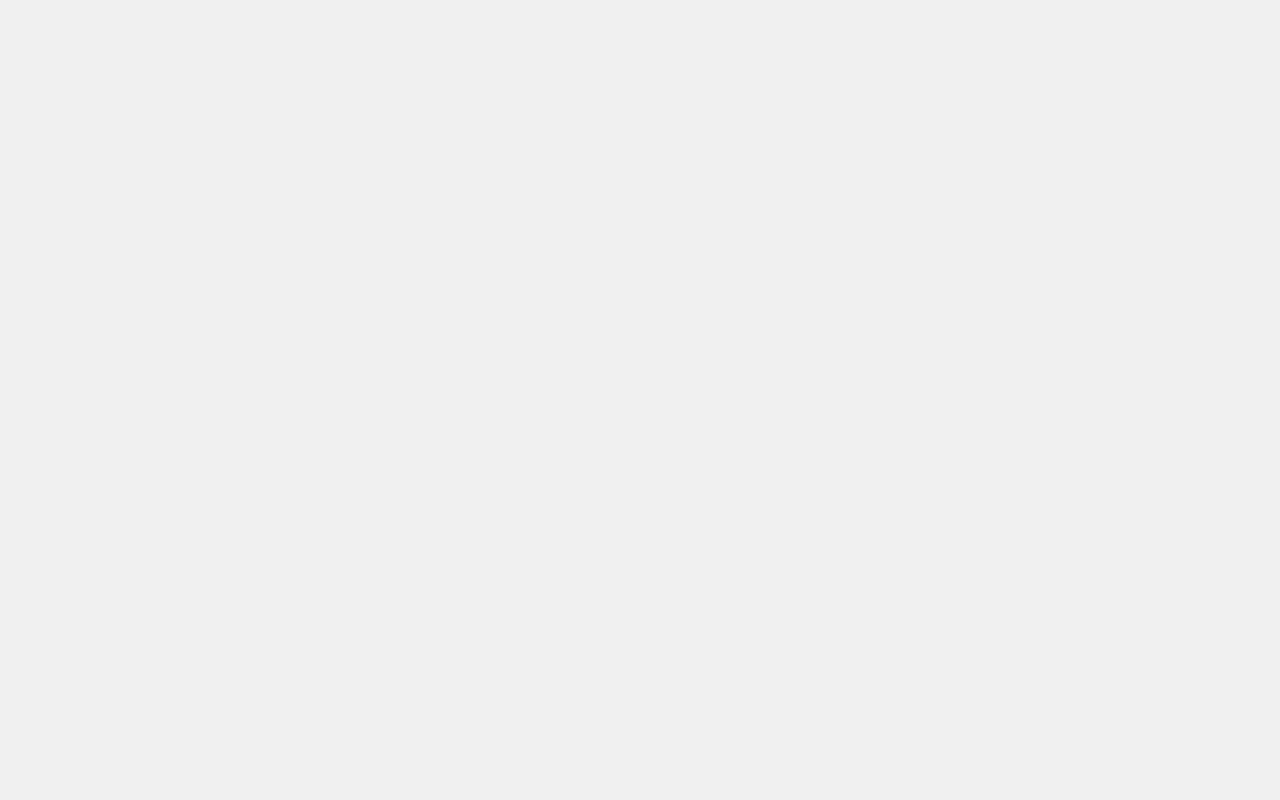
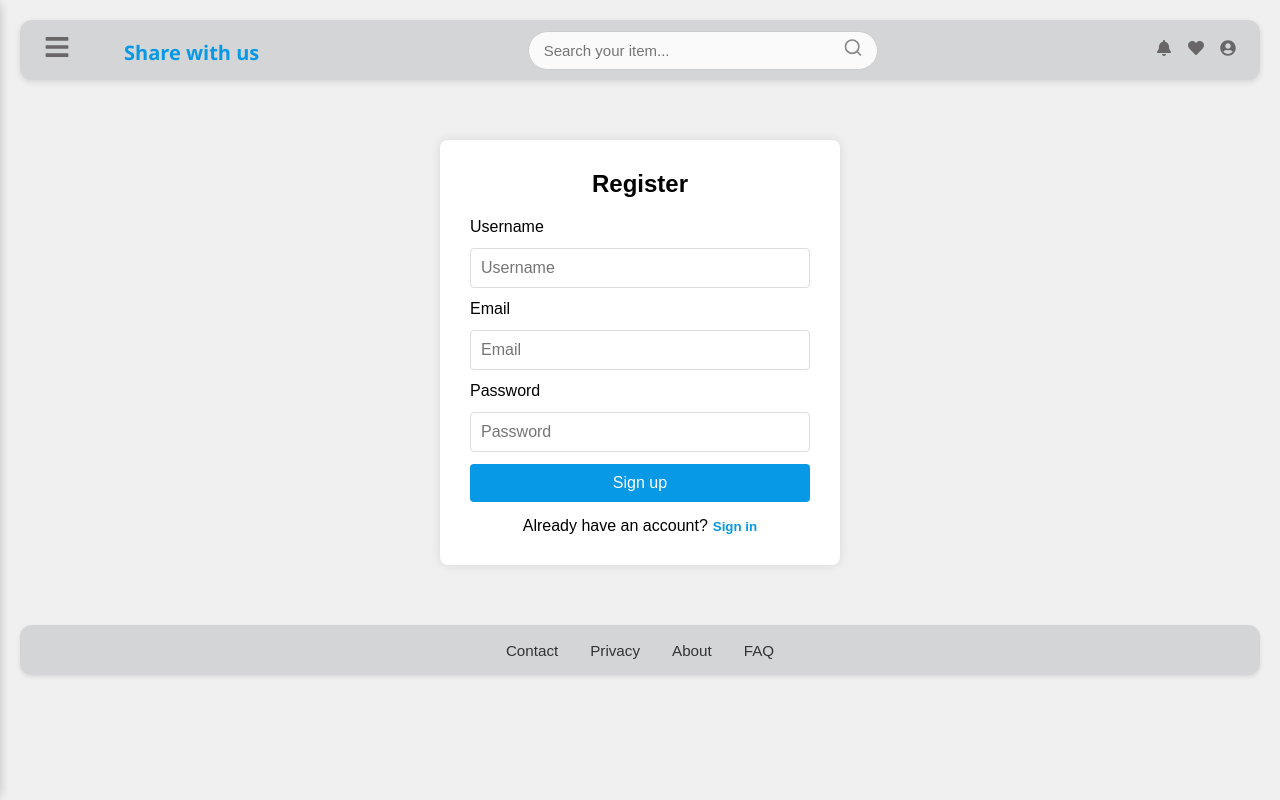
Before and after one commit to HackYourFutureProjects/c51-final-project-group-A, a React (Vite) app in the folder client/: page /auth in a window 1280 px wide. Before the commit this address had no page. Built offline with nearby package versions, Linux system fonts and the light colour scheme.

Commit message:
[FE] Add login/register toggle form with styling

```diff
--- a/client/src/App.jsx
+++ b/client/src/App.jsx
@@ -4,6 +4,7 @@ import CreateUser from "./pages/User/CreateUser";
 import UserList from "./pages/User/UserList";
 import ResultPage from "./pages/ResultPage";
 import ItemDetailsPage from "./pages/ItemDetailsPage";
+import AuthPage from "./pages/AuthPage";
 const App = () => {
   return (
     <>
@@ -13,6 +14,7 @@ const App = () => {
         <Route path="/user/create" element={<CreateUser />} />
         <Route path="/result" element={<ResultPage />} />
         <Route path="/items/:id" element={<ItemDetailsPage />} />
+        <Route path="/auth" element={<AuthPage />} />
       </Routes>
     </>
   );
--- a/client/src/components/Header.jsx
+++ b/client/src/components/Header.jsx
@@ -31,7 +31,10 @@ const Header = ({ searchItem, setSearchItem }) => {
       <div className="header-right">
         <FaBell className="header-icon" />
         <FaHeart className="header-icon" />
-        <FaUserCircle className="header-icon" />
+        <FaUserCircle
+          className="header-icon"
+          onClick={() => navigate("/auth")}
+        />
       </div>
     </div>
   );
--- /dev/null
+++ b/client/src/pages/AuthPage.jsx
@@ -0,0 +1,75 @@
+import Header from "../components/Header";
+import Footer from "../components/Footer";
+import { useState } from "react";
+import "../styles/AuthPageStyle.css";
+
+export default function AuthPage() {
+  // State to toggle between login and register modes
+  const [isLogin, setIsLogin] = useState(false);
+
+  // Function to switch between login/register forms
+  const toggleMode = () => setIsLogin((prev) => !prev);
+
+  // Handle form submission (prevent page reload)
+  const handleSubmit = (e) => {
+    e.preventDefault();
+
+    // TODO: handle form data here (e.g. send to backend)
+    console.log("Form submitted");
+  };
+
+  return (
+    <>
+      <Header />
+      <div className="auth-container">
+        {/* Form title changes depending on the mode */}
+        <h2>{isLogin ? "Login" : "Register"}</h2>
+        <form className="auth-form" onSubmit={handleSubmit}>
+          {/* Username input is only shown in register mode */}
+          {!isLogin && (
+            <>
+              <label htmlFor="username">Username</label>
+              <input
+                id="username"
+                name="username"
+                type="text"
+                placeholder="Username"
+                required
+              />
+            </>
+          )}
+
+          <label htmlFor="email">Email</label>
+          <input
+            id="email"
+            name="email"
+            type="email"
+            placeholder="Email"
+            required
+          />
+
+          <label htmlFor="password">Password</label>
+          <input
+            id="password"
+            name="password"
+            type="password"
+            placeholder="Password"
+            required
+          />
+
+          {/* Submit button label changes by mode */}
+          <button type="submit">{isLogin ? "Sign in" : "Sign up"}</button>
+        </form>
+
+        {/* Switch between login/register */}
+        <div className="switch-text">
+          {isLogin ? "Don't have an account?" : "Already have an account?"}
+          <button className="switch-btn" onClick={toggleMode}>
+            {isLogin ? "Sign up" : "Sign in"}
+          </button>
+        </div>
+      </div>
+      <Footer />
+    </>
+  );
+}
--- /dev/null
+++ b/client/src/styles/AuthPageStyle.css
@@ -0,0 +1,60 @@
+.auth-container {
+  max-width: 400px;
+  min-height: 350px;
+  margin: 60px auto;
+  padding: 30px;
+  background-color: #ffffff;
+  border-radius: 8px;
+  box-shadow: 0 0 12px rgba(0, 0, 0, 0.1);
+  font-family: Arial, sans-serif;
+}
+
+.auth-container h2 {
+  text-align: center;
+  margin-bottom: 20px;
+}
+
+.auth-form {
+  display: flex;
+  flex-direction: column;
+  gap: 12px;
+}
+
+.auth-form input {
+  padding: 10px;
+  font-size: 16px;
+  border: 1px solid #ddd;
+  border-radius: 4px;
+}
+
+.auth-form button {
+  padding: 10px;
+  background-color: #0798e6;
+  color: white;
+  font-size: 16px;
+  border: none;
+  border-radius: 4px;
+  cursor: pointer;
+}
+
+.auth-form button:hover {
+  background-color: #0798e6;
+}
+
+.switch-text {
+  text-align: center;
+  margin-top: 15px;
+}
+
+.switch-btn {
+  background: none;
+  border: none;
+  color: #0798e6;
+  margin-left: 5px;
+  cursor: pointer;
+  font-weight: bold;
+}
+
+.switch-btn:hover {
+  text-decoration: underline;
+}
```
